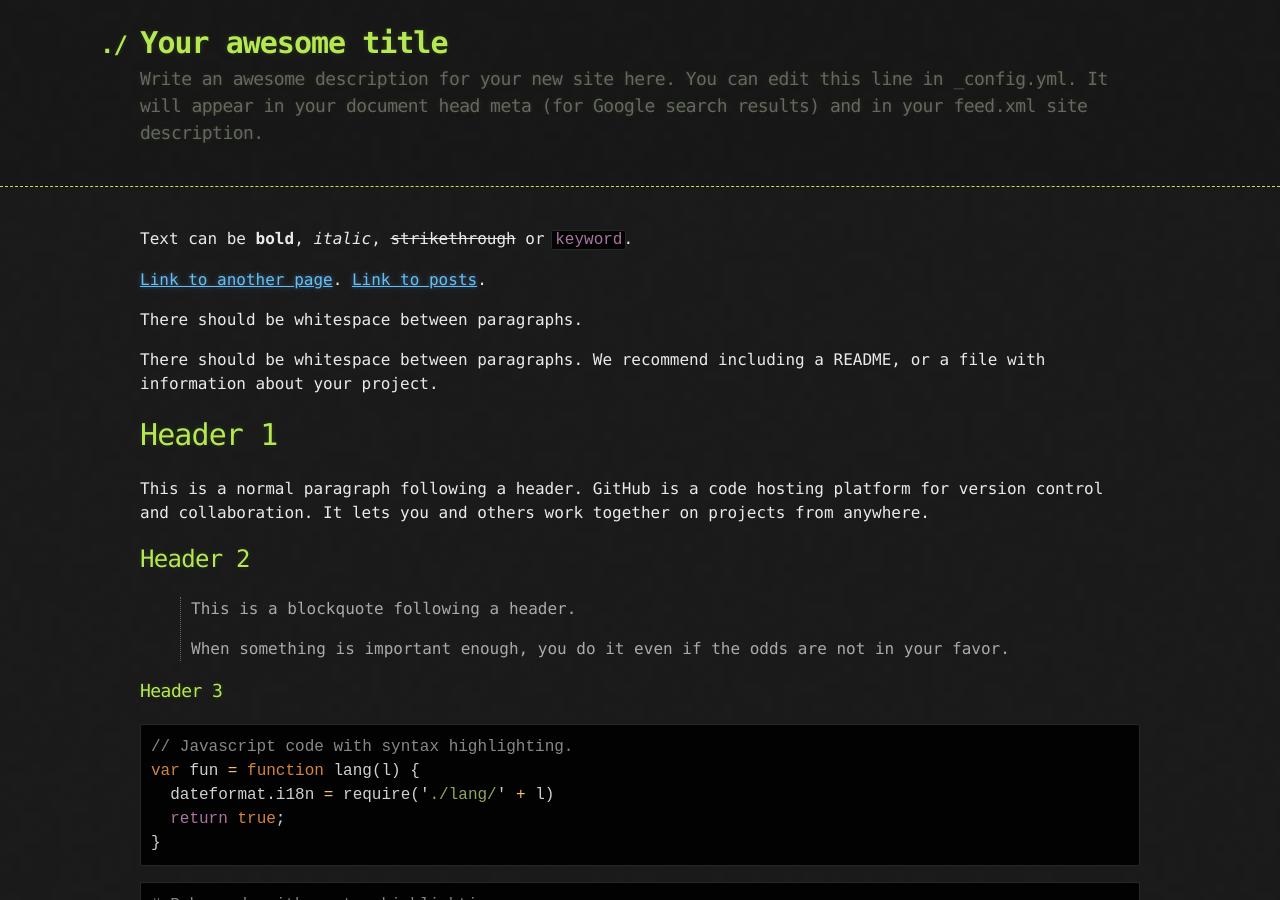
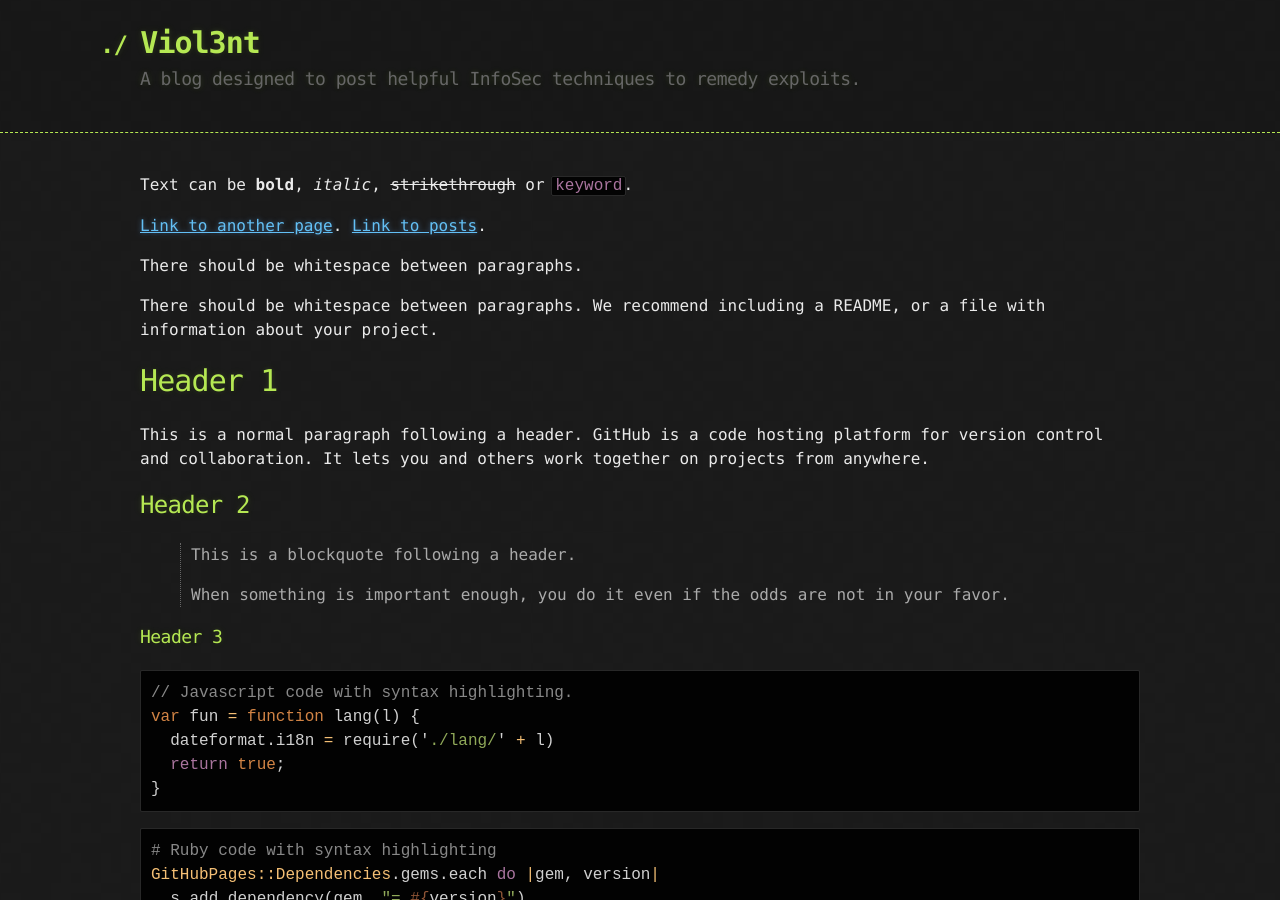
Before and after one commit to et3rn4ldr34d/et3rn4ldr34d.github.io, a Jekyll site: the page built from index.md, in a window 1280 px wide and 900 px high. Built offline with Jekyll 4.4.1, drawn with Linux system fonts in a browser that asks for light colours.

Commit message:
possibly fixed

```diff
--- a/_config.yml
+++ b/_config.yml
@@ -18,20 +18,18 @@
 # You can create any custom variable you would like, and they will be accessible
 # in the templates via {{ site.myvariable }}.
 
-title: Your awesome title
+title: Viol3nt
 email: your-email@example.com
 description: >- # this means to ignore newlines until "baseurl:"
-  Write an awesome description for your new site here. You can edit this
-  line in _config.yml. It will appear in your document head meta (for
-  Google search results) and in your feed.xml site description.
+  A blog designed to post helpful InfoSec techniques to remedy exploits.
 baseurl: "" # the subpath of your site, e.g. /blog
 url: "" # the base hostname & protocol for your site, e.g. http://example.com
-twitter_username: jekyllrb
-github_username:  jekyll
+twitter_username: viol3nthacks
+github_username:  viol3nthacks
 
 # Build settings
 theme: jekyll-theme-hacker
-show_downloads: true
+show_downloads: false
 google_analytics:
 
 
```
Also changed, not shown: docs/CODE_OF_CONDUCT.md (deleted, +0 -46 lines), docs/CONTRIBUTING.md (deleted, +0 -88 lines), docs/SUPPORT.md (deleted, +0 -9 lines), 4 other files.
